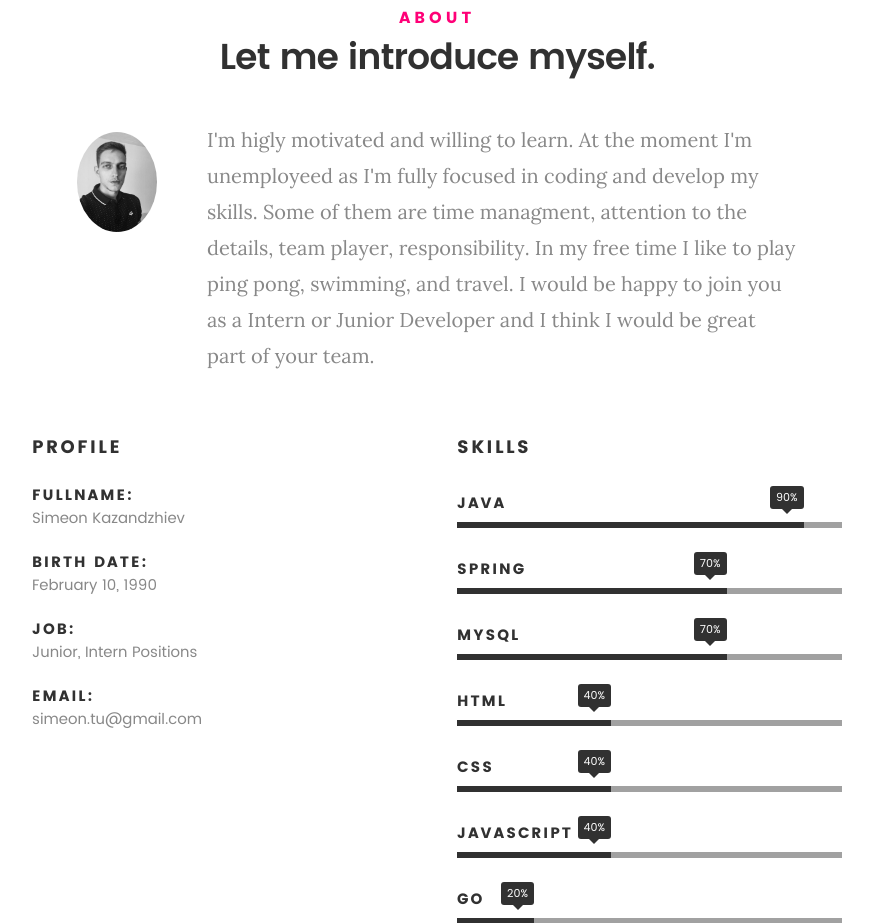
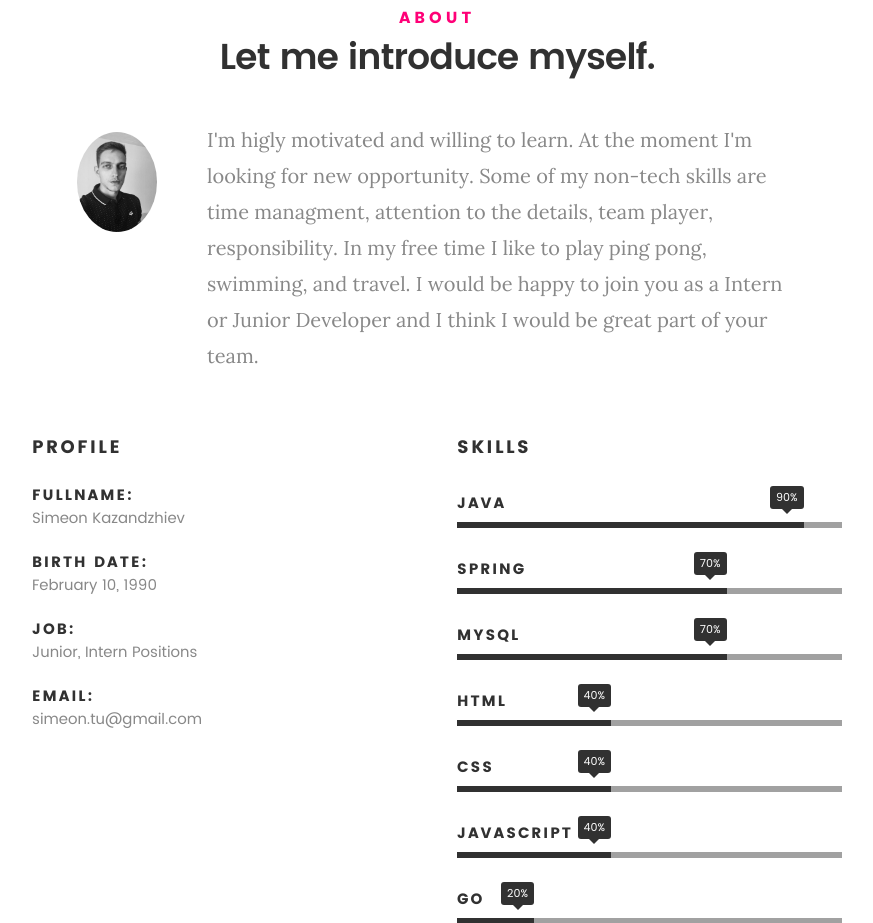
Before and after one commit to SimeonKazandzhiev/simeonpk, a plain HTML site: page index.html in a window 1280 px wide. Shown: the part 917-1840 px from the top of the page, without its empty margins (203-1076 px from the left). Drawn offline with Linux system fonts and the light colour scheme; files whose address does not match are found by name.

Commit message:
Update index.html

```diff
--- a/index.html
+++ b/index.html
@@ -90,7 +90,7 @@
    			<h1>Let me introduce myself.</h1>
    			<div class="intro-info">
 				<img src="images/profile-pic.jpg" alt="Profile Picture">
-   				<p class="lead">I'm higly motivated and willing to learn. At the moment I'm unemployeed as I'm fully focused in coding and develop my skills. Some of them are time managment, attention to the details, team player, responsibility. In my free time I like to play ping pong, swimming, and travel.
+   				<p class="lead">I'm higly motivated and willing to learn. At the moment I'm looking for new opportunity. Some of my non-tech skills are time managment, attention to the details, team player, responsibility. In my free time I like to play ping pong, swimming, and travel.
 					   I would be happy to join you as a Intern or Junior Developer and I think I would be great part of your team. </p>
    			</div>
    		</div>
```
